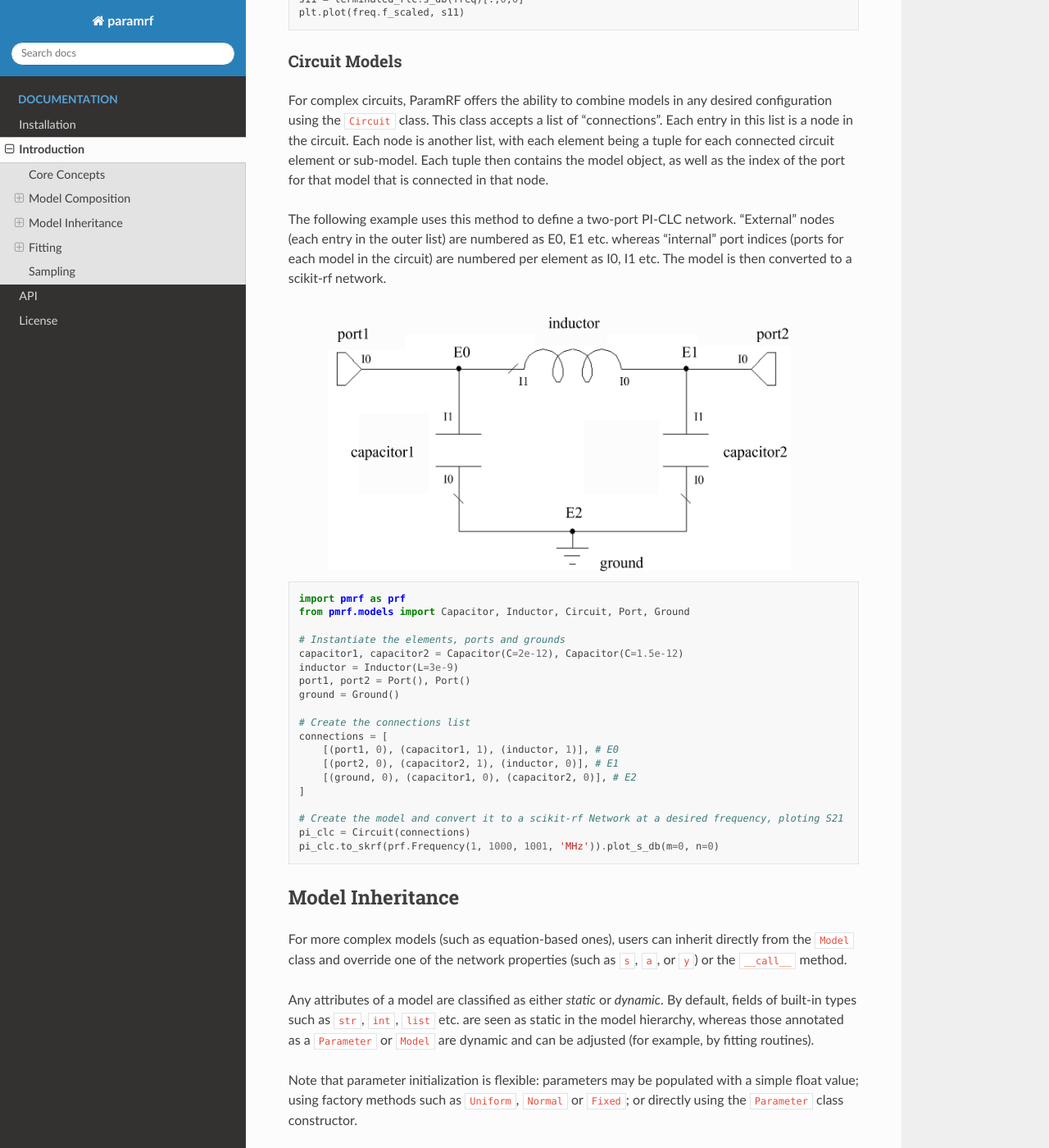
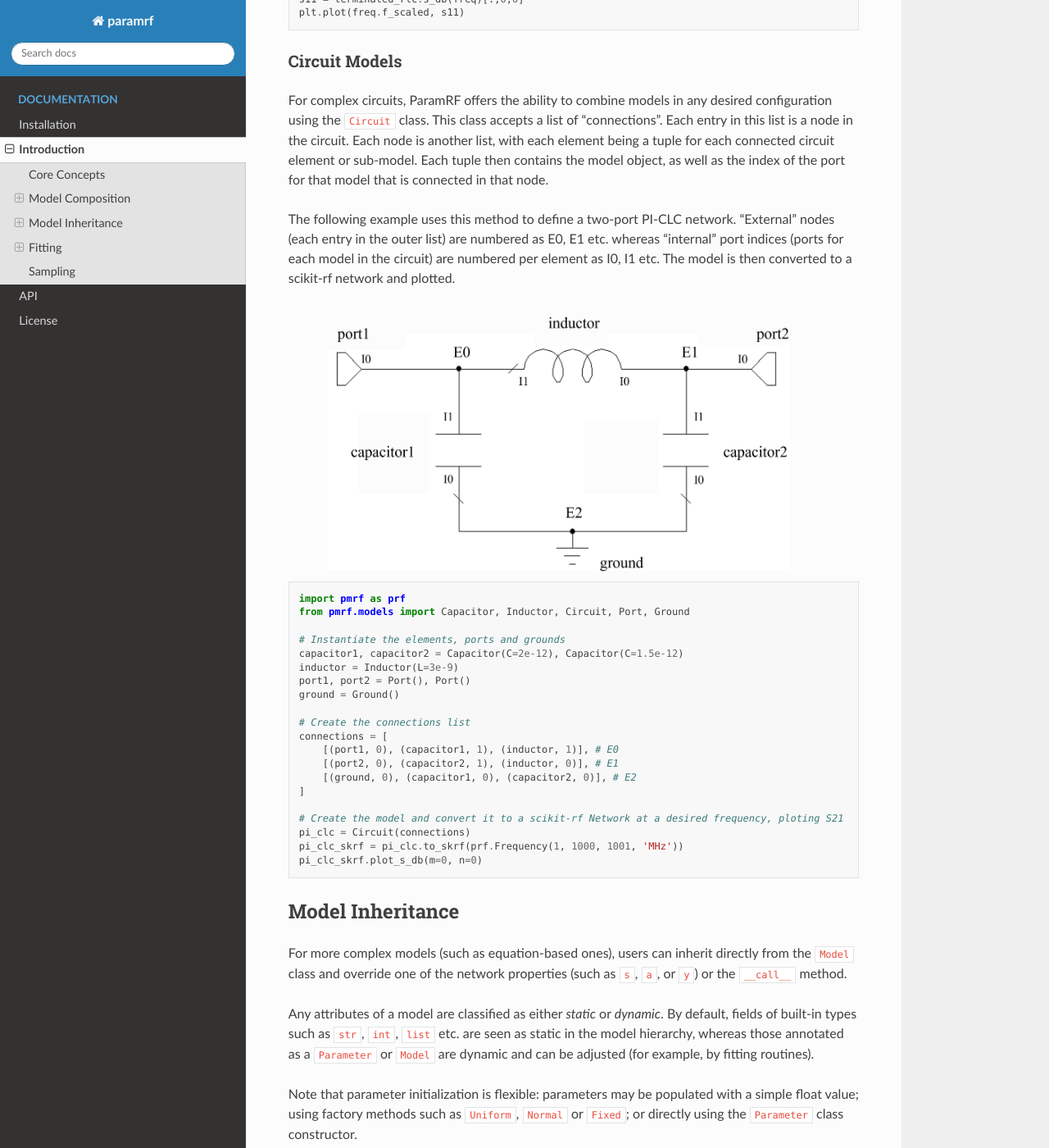
Before and after one commit to gvcallen/paramrf, a Sphinx documentation site: the page built from docs/source/introduction/index.rst, in a window 1280 px wide and 1400 px high, scrolled down 1242 px. Shown: the whole window at 82% size. Built offline with Sphinx 7.4.7 and the Read the Docs theme 3.1.0, drawn with Linux system fonts in a browser that asks for light colours.

Commit message:
Updated docs

```diff
--- a/docs/source/introduction/index.rst
+++ b/docs/source/introduction/index.rst
@@ -47,7 +47,7 @@ Circuit Models
 ^^^^^^^^^^^^^^^^^^^
 For complex circuits, ParamRF offers the ability to combine models in any desired configuration using the ``Circuit`` class. This class accepts a list of "connections". Each entry in this list is a node in the circuit. Each node is another list, with each element being a tuple for each connected circuit element or sub-model. Each tuple then contains the model object, as well as the index of the port for that model that is connected in that node.
 
-The following example uses this method to define a two-port PI-CLC network. "External" nodes (each entry in the outer list) are numbered as E0, E1 etc. whereas "internal" port indices (ports for each model in the circuit) are numbered per element as I0, I1 etc. The model is then converted to a scikit-rf network.
+The following example uses this method to define a two-port PI-CLC network. "External" nodes (each entry in the outer list) are numbered as E0, E1 etc. whereas "internal" port indices (ports for each model in the circuit) are numbered per element as I0, I1 etc. The model is then converted to a scikit-rf network and plotted.
 
 .. image:: circuit_clc.png
    :alt: pi-CLC circuit diagram
@@ -75,7 +75,8 @@ The following example uses this method to define a two-port PI-CLC network. "Ext
 
     # Create the model and convert it to a scikit-rf Network at a desired frequency, ploting S21
     pi_clc = Circuit(connections)
-    pi_clc.to_skrf(prf.Frequency(1, 1000, 1001, 'MHz')).plot_s_db(m=0, n=0)
+    pi_clc_skrf = pi_clc.to_skrf(prf.Frequency(1, 1000, 1001, 'MHz'))
+    pi_clc_skrf.plot_s_db(m=0, n=0)
 
 
 Model Inheritance
```
